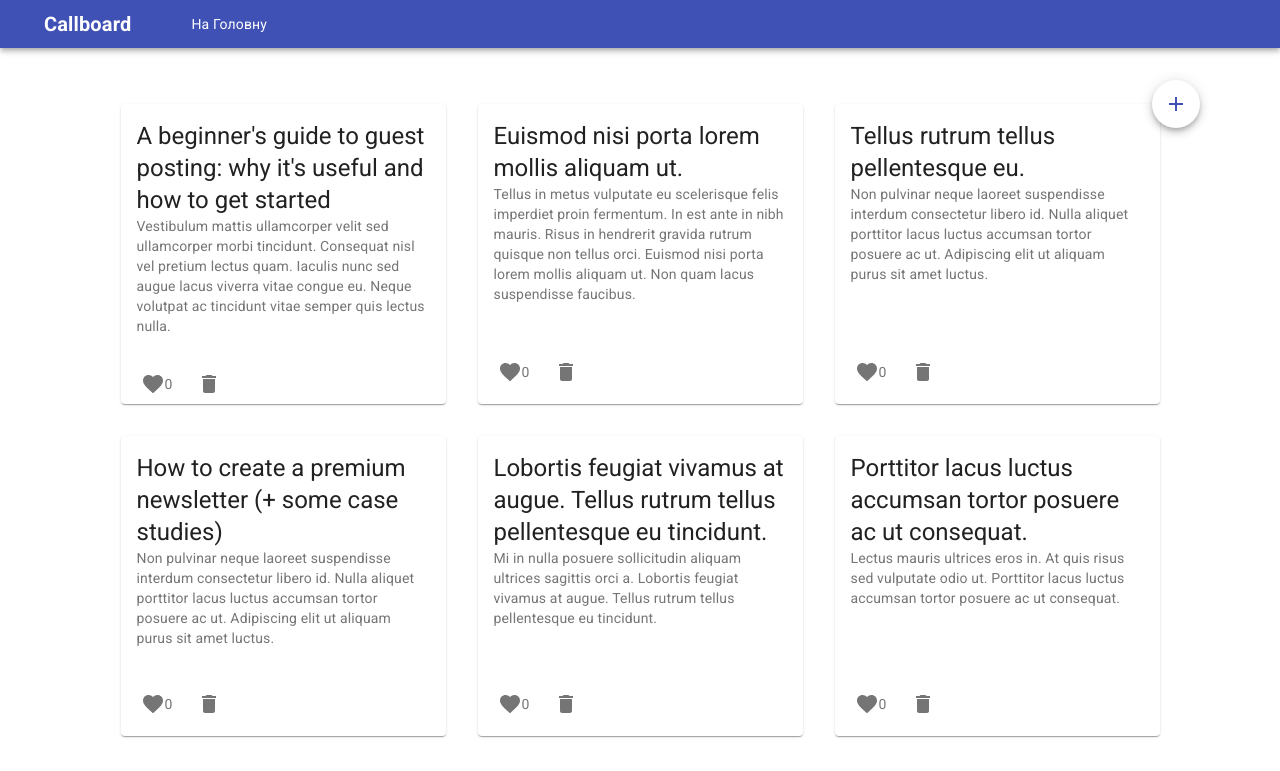
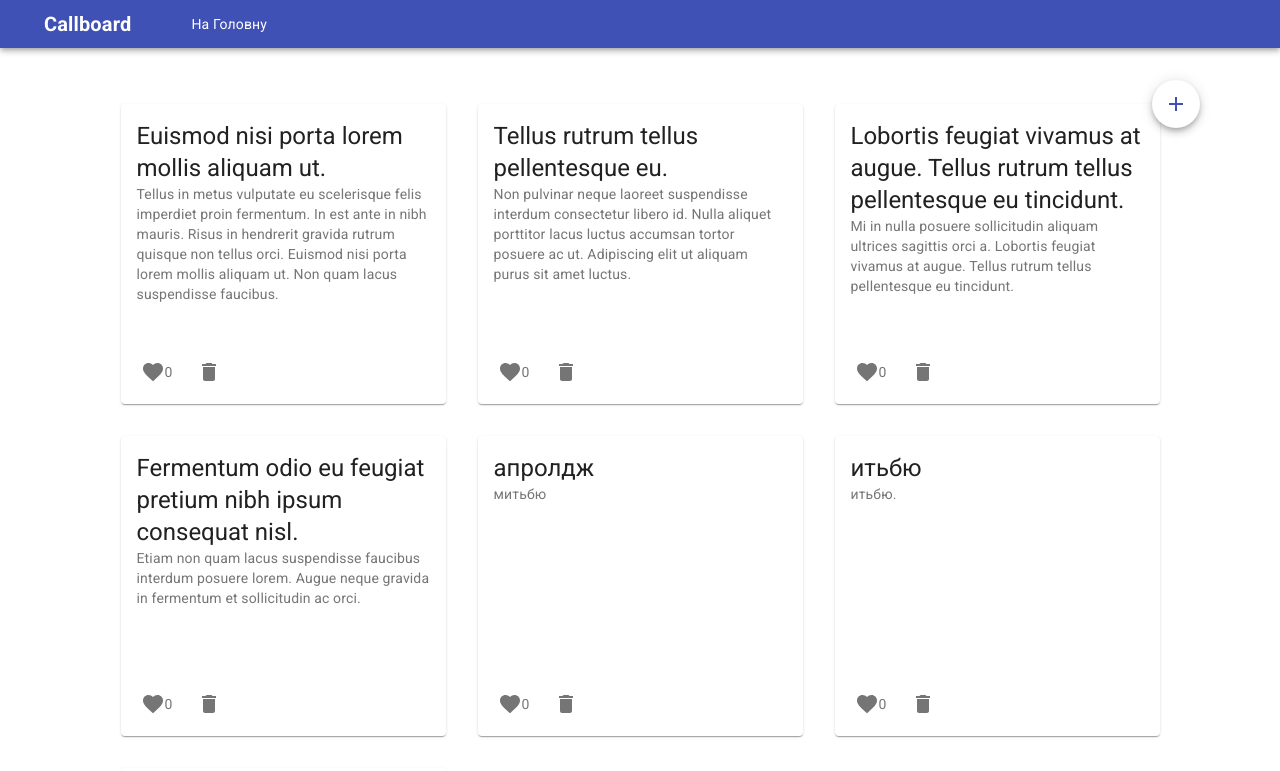
Before and after one commit to Bohdan-C/callboard, a React app: page /callboard in a window 1280 px wide. Shown: the top 771 px of the page. Built offline with nearby package versions, Linux system fonts and the light colour scheme; data requests are answered from the project's data file.

Commit message:
adding immutable stage

```diff
--- a/db.json
+++ b/db.json
@@ -1,11 +1,5 @@
 {
   "posts": [
-    {
-      "title": "A beginner's guide to guest posting: why it's useful and how to get started",
-      "content": "Vestibulum mattis ullamcorper velit sed ullamcorper morbi tincidunt. Consequat nisl vel pretium lectus quam. Iaculis nunc sed augue lacus viverra vitae congue eu. Neque volutpat ac tincidunt vitae semper quis lectus nulla. ",
-      "likes": 0,
-      "id": "f67e8369-3058-4af3-8370-04f345123753"
-    },
     {
       "title": "Euismod nisi porta lorem mollis aliquam ut.",
       "content": "Tellus in metus vulputate eu scelerisque felis imperdiet proin fermentum. In est ante in nibh mauris. Risus in hendrerit gravida rutrum quisque non tellus orci. Euismod nisi porta lorem mollis aliquam ut. Non quam lacus suspendisse faucibus. ",
@@ -19,22 +13,37 @@
       "id": "2e307038-2a92-4328-8024-2eaef9162c7a"
     },
     {
-      "title": "How to create a premium newsletter (+ some case studies)",
-      "content": "Non pulvinar neque laoreet suspendisse interdum consectetur libero id. Nulla aliquet porttitor lacus luctus accumsan tortor posuere ac ut. Adipiscing elit ut aliquam purus sit amet luctus.",
-      "likes": 0,
-      "id": "8fa96fee-8ef8-4807-bb75-b3dd8de7ef22"
-    },
-    {
       "title": "Lobortis feugiat vivamus at augue. Tellus rutrum tellus pellentesque eu tincidunt. ",
       "content": "Mi in nulla posuere sollicitudin aliquam ultrices sagittis orci a. Lobortis feugiat vivamus at augue. Tellus rutrum tellus pellentesque eu tincidunt.",
       "likes": 0,
       "id": "ebc0fb8f-a826-476f-b0c4-ca20bd783d91"
     },
     {
-      "title": "Porttitor lacus luctus accumsan tortor posuere ac ut consequat.",
-      "content": "Lectus mauris ultrices eros in. At quis risus sed vulputate odio ut. Porttitor lacus luctus accumsan tortor posuere ac ut consequat.",
+      "title": "Fermentum odio eu feugiat pretium nibh ipsum consequat nisl.",
+      "undefined": "",
       "likes": 0,
-      "id": "b5e55aee-5642-46f8-aa5b-a9dd10ea6a84"
+      "id": "03aab908-16bb-43ae-b62c-095b994ab6f6",
+      "content": "Etiam non quam lacus suspendisse faucibus interdum posuere lorem. Augue neque gravida in fermentum et sollicitudin ac orci. "
+    },
+    {
+      "title": "апролдж",
+      "content": "митьбю",
+      "likes": 0,
+      "id": "38acbc1d-4e6a-4c54-a390-5043304e25c7"
+    },
+    {
+      "title": "итьбю",
+      "undefined": "",
+      "likes": 0,
+      "id": "943f6cd5-742e-407f-9fc1-7e0df8e056a3",
+      "content": "итьбю."
+    },
+    {
+      "title": "дтваыопи лоарылоир  лорыал ыглр лгылгар",
+      "undefined": "",
+      "likes": 0,
+      "id": "3fd5619d-a6ed-41e4-ac9c-8332a6ab7d69",
+      "content": "талвитлгваиловивлоаито лавлрмилгварм лгври валгрвгш\\\n\n"
     }
   ]
 }
--- a/src/components/Modal.js
+++ b/src/components/Modal.js
@@ -76,6 +76,7 @@ function SimpleModal() {
     setState(currentState => ({
       ...currentState,
       [id]: value,
+      [IDS.ID]: uuidv4(),
     }));
   };
 
@@ -101,30 +102,28 @@ function SimpleModal() {
   };
 
   // Add post
-  const addPost = (event, newAd) => {
+  const addPost = () => {
     event.preventDefault();
     axios({
       method: 'POST',
       headers: { 'Content-Type': 'application/json' },
       data: JSON.stringify(state),
       url: 'http://localhost:4200/posts',
-    }).then(() => {
-      dispatch(addAdAction(newAd));
+    });
+    dispatch(addAdAction(state));
+    setState({
+      [IDS.TITLE]: '',
+      [IDS.BODY]: '',
+      [IDS.LIKES]: 0,
     });
     handleClose();
   };
 
-  // function submitHandler(event) {
-  //   event.preventDefault();
-  //   onCreate({
-  //     ...state,
-  //     id: uuidv4(),
+  // const handleLike = () => {
+  //   setState({
+  //     [IDS.LIKES]: +1,
   //   });
-  //   setState({
-  //     [IDS.TITLE]: "",
-  //     [IDS.BODY]: "",
-  //   });
-  // }
+  // };
 
   const body = (
     <div style={modalStyle} className={classes.paper}>
@@ -176,33 +175,3 @@ function SimpleModal() {
 }
 
 export default SimpleModal;
-
-// function submitHandler(event) {
-//   event.preventDefault();
-//   axios({
-//     method: "POST",
-//     headers: { "Content-Type": "application/json" },
-//     data: JSON.stringify(state),
-//     url: "http://localhost:4200/posts",
-//   });
-//   setState({
-//     [IDS.TITLE]: "",
-//     [IDS.CONTENT]: "",
-//     [IDS.LIKES]: 0,
-//     [IDS.ID]: uuidv4(),
-//   });
-//   handleClose();
-// }
-
-// function submitHandler(event) {
-//   event.preventDefault();
-//   onCreate({
-//     ...state,
-//     id: uuidv4(),
-//   });
-//   setState({
-//     [IDS.TITLE]: "",
-//     [IDS.CONTENT]: "",
-//   });
-//   handleClose();
-// }
--- a/src/pages/callboard/Callboard.js
+++ b/src/pages/callboard/Callboard.js
@@ -69,7 +69,6 @@ const useStyles = makeStyles(() => ({
 const Callboard = () => {
   const classes = useStyles();
   const dispatch = useDispatch();
-  // const [posts, setPosts] = useState([]);
   const { posts } = useSelector(state => state.reducer);
 
   // Get posts
@@ -85,24 +84,19 @@ const Callboard = () => {
       });
   }, [dispatch]);
 
-  // here
-
   // Delete post
   const handleDelete = (id, event) => {
     event.preventDefault();
-    axios.delete(`${BASE_URL}/${id}`).then(() => {
-      dispatch(deletePost(id));
-      posts.filter(post => post.id !== id);
-    });
+    axios.delete(`${BASE_URL}/${id}`);
+    dispatch(deletePost(id));
   };
 
-  // const addAd = newAd => {
-  //   dispatch(addAdAction(newAd));
-  // };
-
-  // const handleLike = (id, event) => {
-  //   console.log("id", id);
-  // };
+  // Leke post
+  const handleLike = () => {
+    // event.preventDefault();
+    // like = +1;
+    // console.log('posts', { posts: posts.likes });
+  };
 
   if (!posts.length) {
     return (
@@ -131,6 +125,7 @@ const Callboard = () => {
             <CardActions disableSpacing>
               <IconButton
                 aria-label="like"
+                onClick={() => handleLike(post.likes)}
               >
                 <FavoriteIcon />
                 <Typography variant="body2" color="textSecondary" component="p">
@@ -138,7 +133,7 @@ const Callboard = () => {
                 </Typography>
               </IconButton>
               <IconButton
-                onClick={() => handleDelete(post.id, event)}
+                onClick={event => handleDelete(post.id, event)}
                 aria-label="delete"
               >
                 <DeleteIcon />
--- a/src/redux/actions/action.js
+++ b/src/redux/actions/action.js
@@ -1,4 +1,4 @@
-import { ADD_AD, INITIAL_POSTS, DELETE_POST } from '../types/types';
+import { ADD_AD, INITIAL_POSTS, DELETE_POST, LIKE_POST } from '../types/types';
 
 export const initialPosts = posts => ({
   type: INITIAL_POSTS,
@@ -14,9 +14,13 @@ export const addAdAction = newAd => ({
   },
 });
 
-export const deletePost = id => ({
+export const deletePost = postId => ({
   type: DELETE_POST,
   payload: {
-    id,
+    postId,
   },
 });
+
+export const likePost = ({
+  type: LIKE_POST,
+});
--- a/src/redux/reducers/reducer.js
+++ b/src/redux/reducers/reducer.js
@@ -1,4 +1,4 @@
-import { INITIAL_POSTS, ADD_AD, DELETE_POST } from '../types/types';
+import { INITIAL_POSTS, ADD_AD, DELETE_POST, LIKE_POST } from '../types/types';
 
 export const initialState = {
   posts: [],
@@ -18,18 +18,20 @@ const reducer = (state = initialState, action) => {
       };
 
     case ADD_AD:
-      // return {
-      //   ...state,
-      //   posts: [...state.posts, action.payload.newAd],
-      // };
-      return { ...state, title: '', content: '' };
+      return {
+        ...state,
+        posts: [...state.posts, action.payload.newAd],
+      };
     case DELETE_POST:
       return {
         ...state,
-        // posts: [...state.posts.filter((post) => post.id !== action.payload.id)],
-        posts: [...state.posts.filter(post => post.id !== action.payload)],
+        posts: state.posts.filter(post => post.id !== action.payload.postId),
       };
-
+    case LIKE_POST:
+      return {
+        ...state,
+        posts: state.posts.filter(post => post.id !== action.payload.postId),
+      };
     default:
       return state;
   }
--- a/src/redux/types/types.js
+++ b/src/redux/types/types.js
@@ -1,3 +1,4 @@
 export const INITIAL_POSTS = 'INITIAL_POSTS';
 export const ADD_AD = 'ADD_AD';
 export const DELETE_POST = 'DELETE_POST';
+export const LIKE_POST = 'LIKE_POST';
```
Also changed, not shown: src/components/AddAd.js (added, +61 -0 lines).
